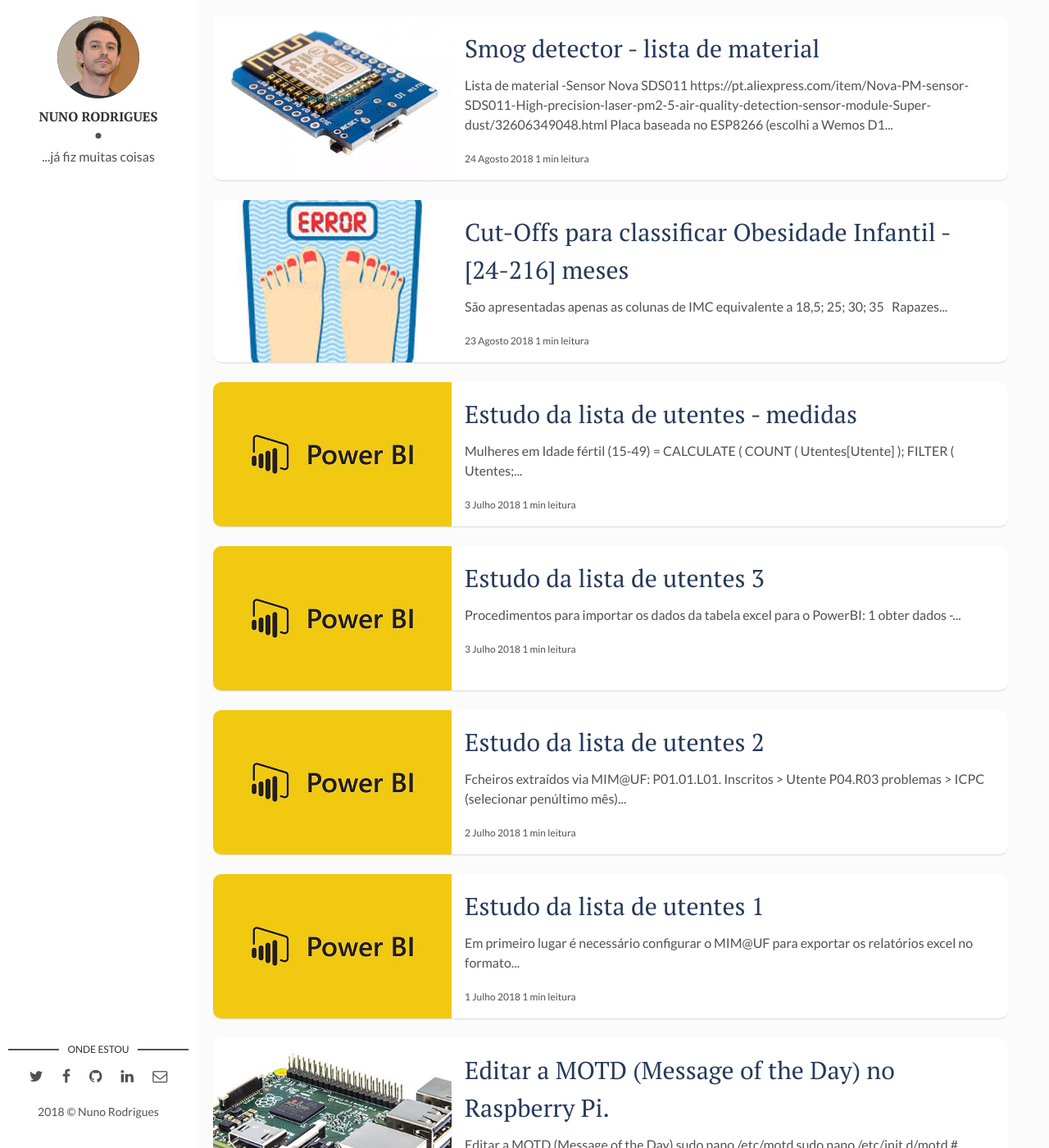
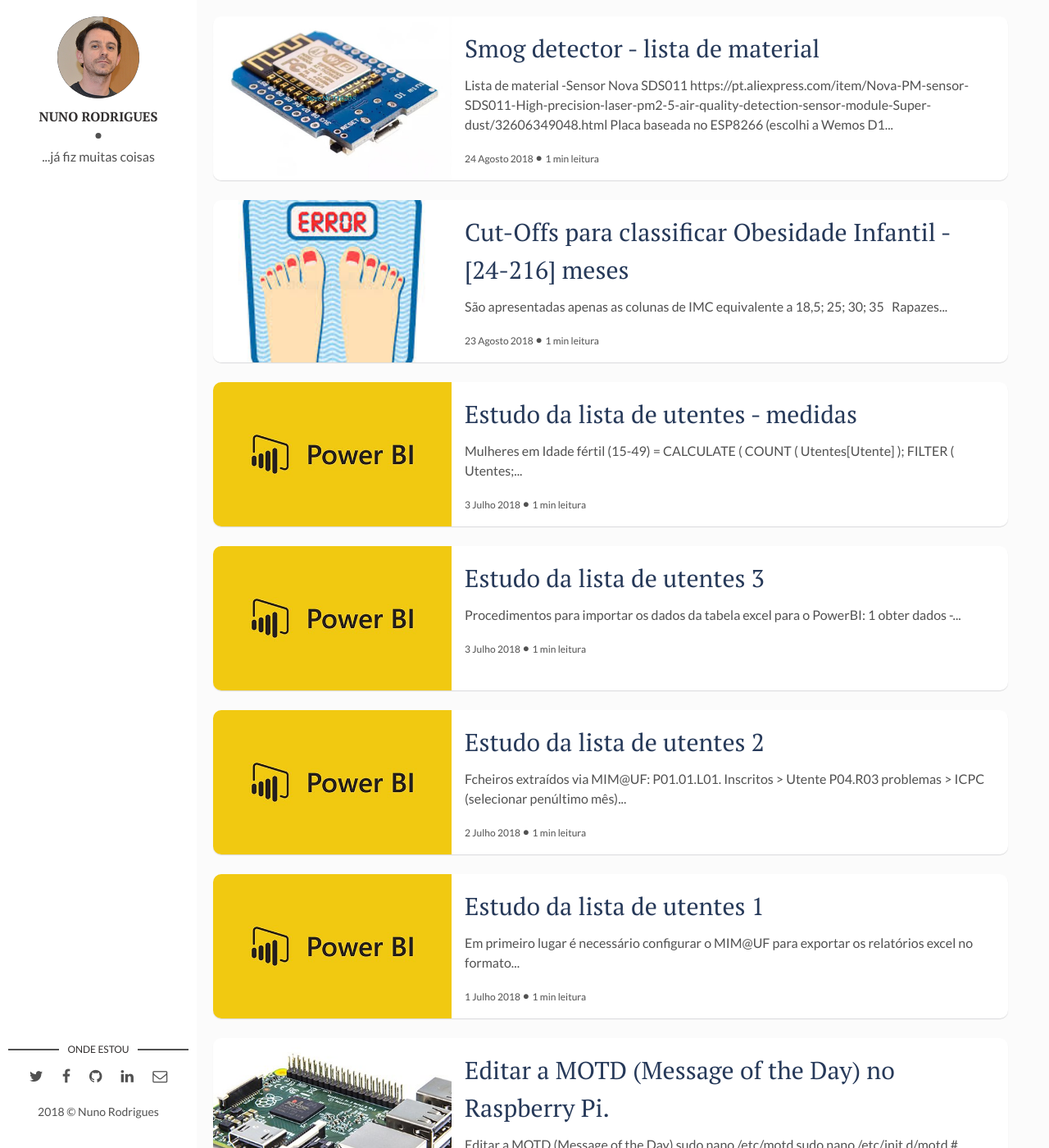
Before and after one commit to nunogand/teste_web, a Jekyll site: the page built from index.html, in a window 1280 px wide and 1400 px high. Shown: the whole window at 82% size. Built offline with Jekyll 4.4.1, drawn with Linux system fonts in a browser that asks for light colours; the list of posts is cut into pages by our own code.

Commit message:
Update index.html

```diff
--- a/index.html
+++ b/index.html
@@ -29,7 +29,7 @@ layout: main
   {% when '12' %}Dezembro
 {% endcase %}
 {{ post.date | date: "%Y" }}
-    </span>
+    </span> •
 
     <span class="post-words">
        {% assign words = content | number_of_words %}
```
